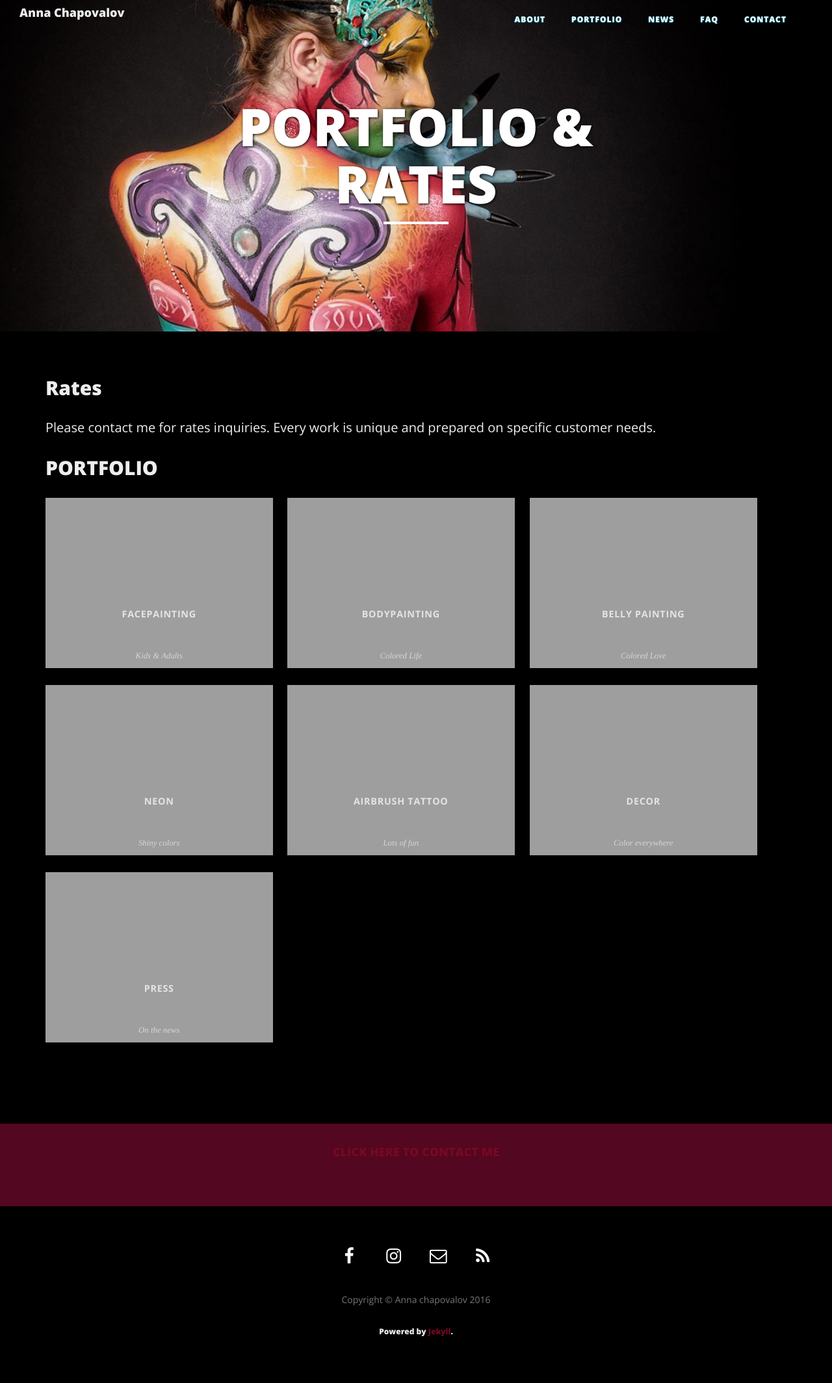
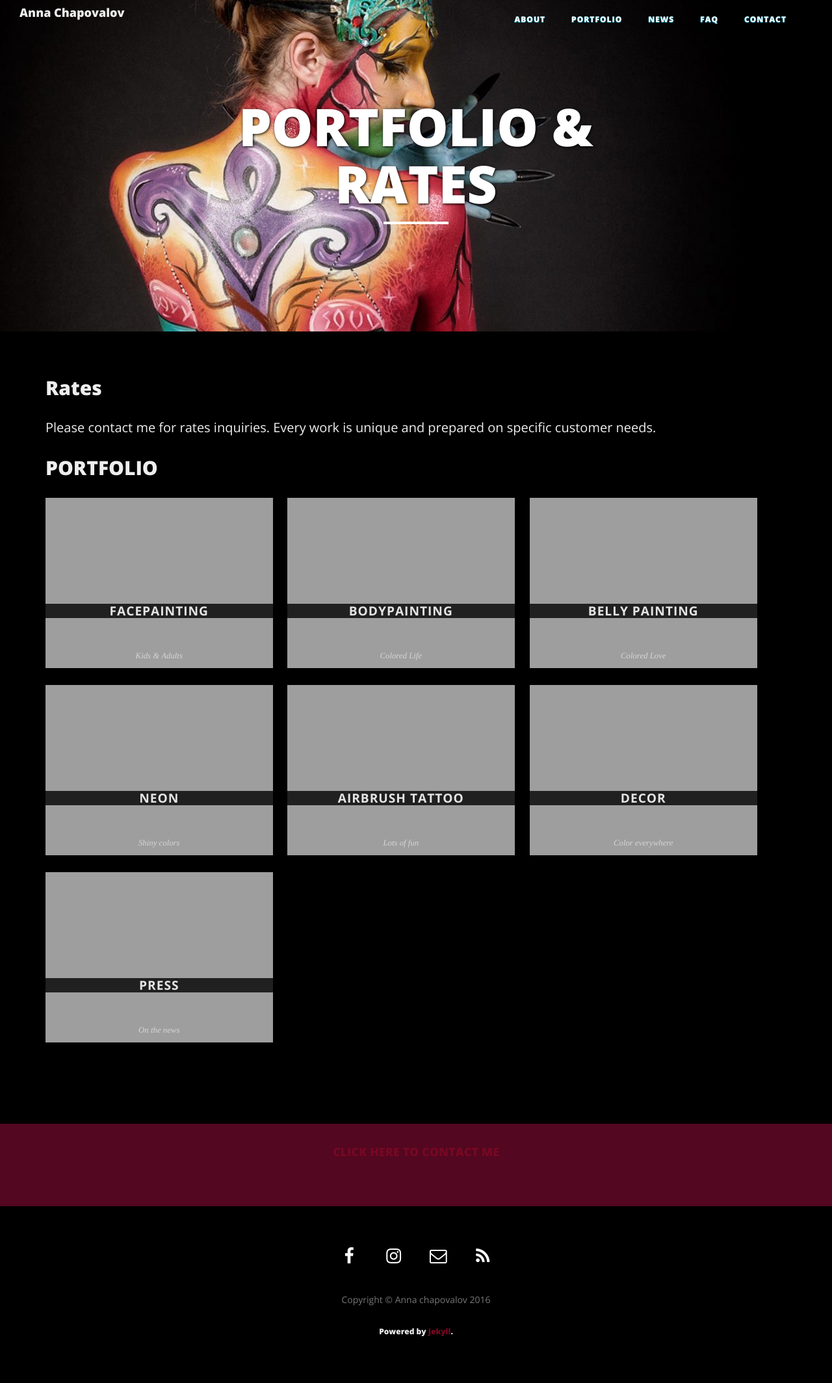
Before and after one commit to annabodyart/annabodyart.com, a Jekyll site: the page built from gallery/index.html, in a window 1280 px wide. Shown: the whole page at 65% size. Built offline with Jekyll 4.4.1, drawn with Linux system fonts in a browser that asks for light colours; nearby versions of some CDN libraries.

Commit message:
change colors for text in galleries so it's more visible

```diff
--- a/css/galleries.css
+++ b/css/galleries.css
@@ -47,9 +47,9 @@
 .masonry-gallery .gallery-item.col-8 { width: 10.5%; }
 .masonry-gallery .gallery-item:hover .gallery-icon { opacity: 1; }
 .masonry-gallery .gallery-icon { text-align: center; }
-.masonry-gallery .gallery-caption .entry-summary { text-align: center; bottom: 0; padding: 1em; font-size: .8em; color: #F7F6F5; }
+.masonry-gallery .gallery-caption .entry-summary { text-align: center; bottom: 0; padding-bottom: 1em; font-size: .8em; color: #F7F6F5; }
 .masonry-gallery .gallery-item.col-5 .gallery-caption { font-size: .85em; }
-.masonry-gallery .gallery-caption h3 { -webkit-transform: translate3d(0,-20px,0); transform: translate3d(0,-20px,0); margin-bottom: .5em; }
+.masonry-gallery .gallery-caption h3 { -webkit-transform: translate3d(0,-20px,0); transform: translate3d(0,-20px,0); margin-bottom: .5em; background-color: black; font-size: 1.2em; }
 .masonry-gallery .gallery-caption p { -webkit-transform: translate3d(0,20px,0); transform: translate3d(0,20px,0); padding-bottom: 1em; }
 
 .fullscreen-gallery.gallery { height: 100vh !important; margin: 0; -webkit-transition: -webkit-transform 0.35s; transition: transform 0.35s; }
```
